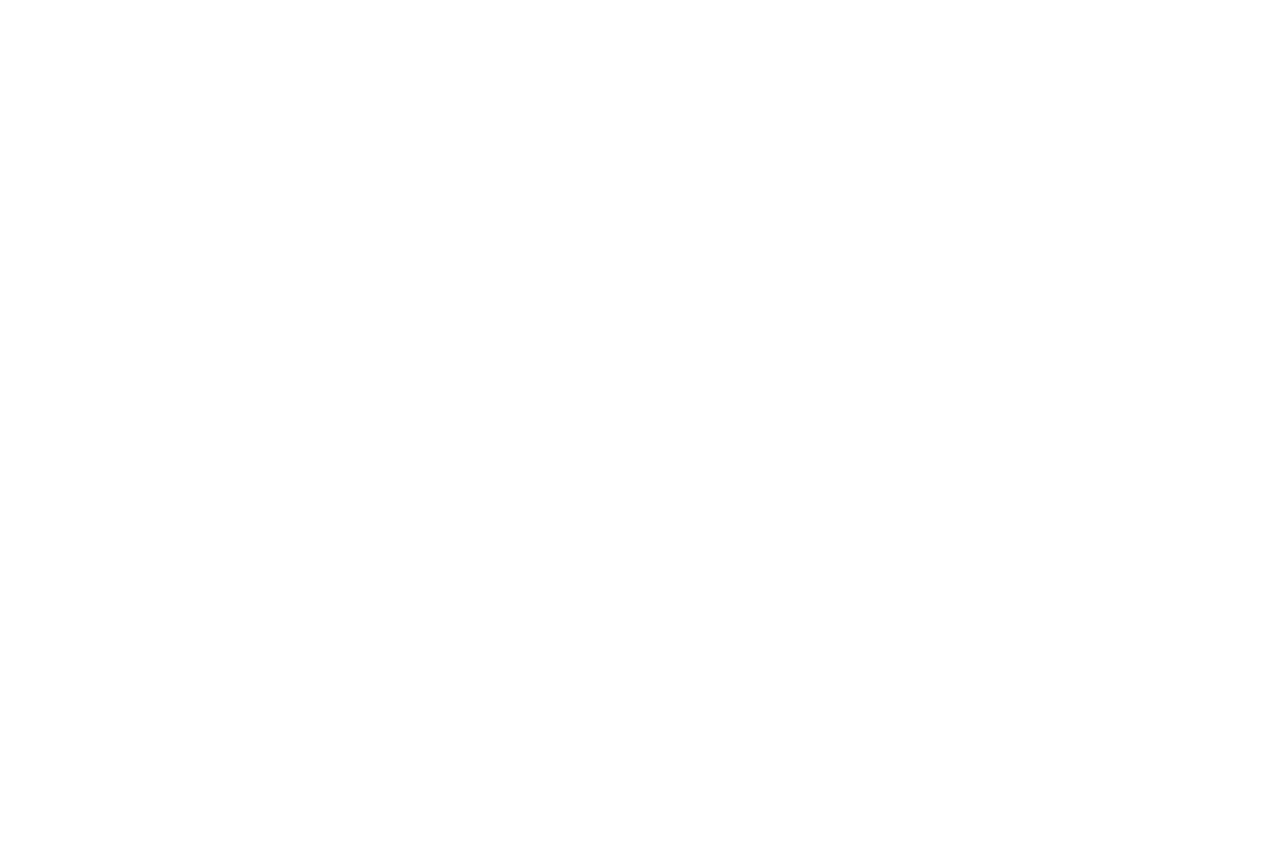
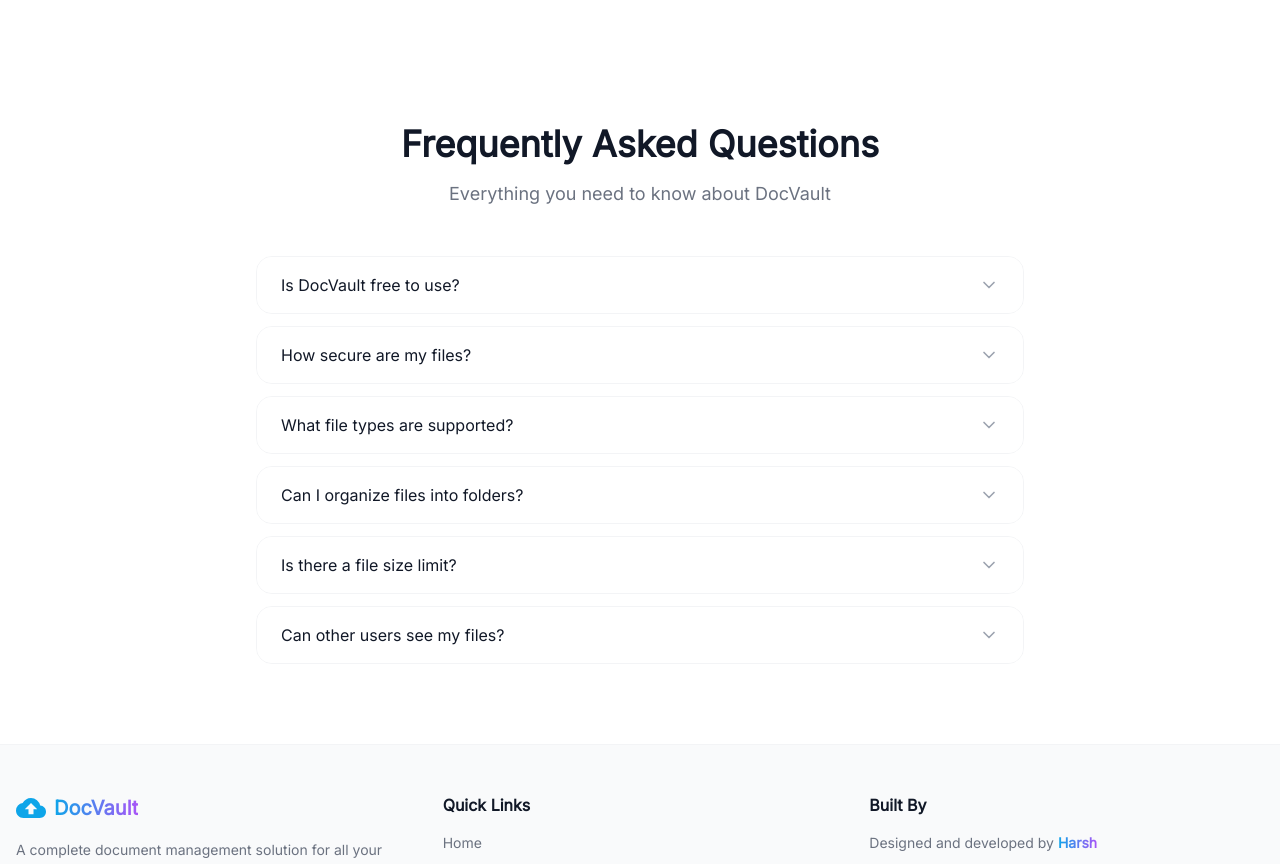
Before and after one commit to harshjha987/docvault-frontend, a React (Vite) app: page / in a window 1280 px wide. Shown: the part 1920-2784 px from the top of the page. Before the commit the page ends 1964 px from the top, so only its background shows below. Built offline with nearby package versions, Linux system fonts and the light colour scheme.

Commit message:
fix:improved folders and file rendering  dashboard

```diff
--- a/src/App.jsx
+++ b/src/App.jsx
@@ -11,6 +11,10 @@
 function ProtectedRoute({ children }) {
   const { token } = useAuth();
   return token ? children : <Navigate to="/login" />;
+}
+function PublicRoute({ children }) {
+  const { token } = useAuth();
+  return token ? <Navigate to="/dashboard" /> : children;
 }
 
 function App() {
@@ -27,15 +31,16 @@
                 </div>
               }
             />
-            <Route
-              path="/login"
-              element={
-                <div className="page-transition">
-                  <Login />{' '}
-                </div>
-              }
-            />
-            <Route path="/register" element={<Register />} />
+            <Route path="/login" element={
+    <PublicRoute>
+      <Login />
+    </PublicRoute>
+  } />
+  <Route path="/register" element={
+    <PublicRoute>
+      <Register />
+    </PublicRoute>
+  } />
             <Route
               path="/dashboard"
               element={
--- /dev/null
+++ b/src/components/Footer.jsx
@@ -0,0 +1,183 @@
+import { useState } from "react";
+import { Link } from "react-router-dom";
+import { MdCloudUpload } from "react-icons/md";
+import { FiChevronDown, FiChevronUp, FiGithub, FiLinkedin } from "react-icons/fi";
+
+const faqs = [
+  {
+    question: "Is DocVault free to use?",
+    answer:
+      "Yes, DocVault is completely free. Your files are stored securely on AWS S3 and metadata is saved in our database.",
+  },
+  {
+    question: "How secure are my files?",
+    answer:
+      "All files are stored on AWS S3 with private access. Every request is authenticated using JWT tokens. Only you can access your files.",
+  },
+  {
+    question: "What file types are supported?",
+    answer:
+      "DocVault supports all file types including PDFs, images, Word documents, Excel sheets, ZIP files and more.",
+  },
+  {
+    question: "Can I organize files into folders?",
+    answer:
+      "Yes, you can create folders and upload files directly into them. Click on any folder to view its contents.",
+  },
+  {
+    question: "Is there a file size limit?",
+    answer:
+      "Currently the maximum file size is 10MB per file. This limit may be increased in future updates.",
+  },
+  {
+    question: "Can other users see my files?",
+    answer:
+      "No. Every file is linked to your account. Other users cannot view, download or delete your files.",
+  },
+];
+
+function FaqItem({ question, answer }) {
+  const [open, setOpen] = useState(false);
+
+  return (
+    <div className="border border-gray-100 dark:border-gray-800 rounded-2xl overflow-hidden">
+      <button
+        onClick={() => setOpen(!open)}
+        className="w-full flex items-center justify-between px-6 py-4 text-left bg-white dark:bg-gray-900 hover:bg-gray-50
+dark:hover:bg-gray-800 transition">
+        <span className="font-medium text-gray-900 dark:text-white">
+          {question}
+        </span>
+        {open ? (
+          <FiChevronUp className="text-primary-500 text-xl flex-shrink-0 ml-4" />
+        ) : (
+          <FiChevronDown className="text-gray-400 text-xl flex-shrink-0 ml-4" />
+        )}
+      </button>
+      {open && (
+        <div className="px-6 py-4 bg-gray-50 dark:bg-gray-800 text-gray-500 dark:text-gray-400 leading-relaxed">
+          {answer}
+        </div>
+      )}
+    </div>
+  );
+}
+
+export default function Footer() {
+  return (
+    <>
+      {/* FAQ Section */}
+      <section className="py-20 px-4 bg-white dark:bg-gray-950">
+        <div className="max-w-3xl mx-auto">
+          <div className="text-center mb-12">
+            <h2 className="text-4xl font-bold text-gray-900 dark:text-white mb-4">
+              Frequently Asked Questions
+            </h2>
+            <p className="text-gray-500 dark:text-gray-400 text-lg">
+              Everything you need to know about DocVault
+            </p>
+          </div>
+
+          <div className="flex flex-col gap-3">
+            {faqs.map((faq, i) => (
+              <FaqItem key={i} question={faq.question} answer={faq.answer} />
+            ))}
+          </div>
+        </div>
+      </section>
+
+      {/* Footer */}
+      <footer className="bg-gray-50 dark:bg-gray-900 border-t border-gray-100 dark:border-gray-800">
+        <div className="max-w-7xl mx-auto px-4 py-12">
+          <div className="grid grid-cols-1 md:grid-cols-3 gap-8 mb-8">
+
+            {/* Brand */}
+            <div>
+              <Link to="/" className="inline-flex items-center gap-2 mb-4">
+                <MdCloudUpload className="text-primary-500 text-3xl" />
+                <span className="font-bold text-xl bg-gradient-to-r from-primary-500 to-purple-500 bg-clip-text text-transparent">
+                  DocVault
+                </span>
+              </Link>
+              <p className="text-gray-500 dark:text-gray-400 text-sm leading-relaxed">
+              A complete document management solution for all your personal and professional files.
+              </p>
+            </div>
+
+            {/* Links */}
+            <div>
+              <h3 className="font-semibold text-gray-900 dark:text-white mb-4">
+                Quick Links
+              </h3>
+              <div className="flex flex-col gap-2">
+                <Link to="/"
+                  className="text-gray-500 dark:text-gray-400 hover:text-primary-500 transition text-sm">
+                  Home
+                </Link>
+                <a href="#features"
+                  className="text-gray-500 dark:text-gray-400 hover:text-primary-500 transition text-sm">
+                  Features
+                </a>
+                <Link to="/register"
+                  className="text-gray-500 dark:text-gray-400 hover:text-primary-500 transition text-sm">
+                  Get Started
+                </Link>
+                <Link to="/login"
+                  className="text-gray-500 dark:text-gray-400 hover:text-primary-500 transition text-sm">
+                  Login
+                </Link>
+              </div>
+            </div>
+
+            {/* Built by */}
+            <div>
+              <h3 className="font-semibold text-gray-900 dark:text-white mb-4">
+                Built By
+              </h3>
+              <p className="text-gray-500 dark:text-gray-400 text-sm mb-4">
+                Designed and developed by{" "}
+                <span className="font-semibold bg-gradient-to-r from-primary-500 to-purple-500 bg-clip-text text-transparent">
+                  Harsh
+                </span>
+              </p>
+              <div className="flex gap-3">
+                <a
+                  href="https://github.com/harshjha987"
+                  target="_blank"
+                  rel="noopener noreferrer"
+                  className="p-2 rounded-full bg-gray-100 dark:bg-gray-800 text-gray-600 dark:text-gray-400 hover:text-primary-500
+hover:bg-primary-50 dark:hover:bg-primary-900/20 transition">
+                  <FiGithub className="text-xl" />
+                </a>
+                <a
+                  href="https://linkedin.com/in/hrjha987"
+                  target="_blank"
+                  rel="noopener noreferrer"
+                  className="p-2 rounded-full bg-gray-100 dark:bg-gray-800 text-gray-600 dark:text-gray-400 hover:text-primary-500
+hover:bg-primary-50 dark:hover:bg-primary-900/20 transition">
+                  <FiLinkedin className="text-xl" />
+                </a>
+              </div>
+            </div>
+          </div>
+
+          {/* Bottom Bar */}
+          <div className="border-t border-gray-100 dark:border-gray-800 pt-8 flex flex-col sm:flex-row items-center justify-between
+ gap-4">
+            <p className="text-gray-400 text-sm">
+              © 2026 DocVault. Built with ❤️ by Harsh
+            </p>
+            <div className="flex items-center gap-2 text-sm text-gray-400">
+              <span>All rights reserved.</span>
+              {/* <span className="font-medium text-primary-500">Spring Boot</span>
+              <span>+</span>
+              <span className="font-medium text-purple-500">React</span>
+              <span>+</span>
+              <span className="font-medium text-yellow-500">AWS S3</span> */}
+            </div>
+          </div>
+        </div>
+      </footer>
+    </>
+  );
+}
--- a/src/pages/Folders.jsx
+++ b/src/pages/Folders.jsx
@@ -69,9 +69,9 @@
   const handleFolderClick = async (folder) => {
     setSelectedFolder(folder);
     try {
-      const res = await getAllFiles();
-      const filtered = res.data.filter((file) => file.folderId === folder.id);
-      setFolderFiles(filtered);
+      const res = await getFilesByFolder(folder.id);
+      setFolderFiles(res.data);
+
     } catch (err) {
       console.error(err);
     }
--- a/src/pages/Landing.jsx
+++ b/src/pages/Landing.jsx
@@ -1,6 +1,8 @@
 import { Link } from 'react-router-dom';
 import Navbar from '../components/Navbar';
 import ScrollToTop from '../components/ScrollToTop';
+import { useAuth } from "../context/AuthContext";
+import Footer from "../components/Footer"
 import {
   MdCloudUpload,
   MdSecurity,
@@ -51,6 +53,10 @@
 ];
 
 export default function Landing() {
+  const { token } = useAuth();
+  if (token) {
+    return <Navigate to="/dashboard" />;
+  }
   return (
     <div className="min-h-screen bg-white dark:bg-gray-950 transition-colors duration-300">
       <Navbar />
@@ -86,22 +92,32 @@
           </p>
 
           {/* CTA Buttons */}
-          <div className=" animate-fadeInUp flex flex-col sm:flex-row gap-4 justify-center">
+          <div className="flex flex-col sm:flex-row gap-4 justify-center">
+    {token ? (
+      <Link
+        to="/dashboard"
+        className="flex items-center justify-center gap-2 bg-gradient-to-r from-primary-500 to-purple-500 text-white px-8 py-4
+  rounded-xl font-semibold text-lg hover:opacity-90 transition shadow-lg">
+        Go to Dashboard
+        <FiArrowRight />
+      </Link>
+    ) : (
+      <>
         <Link
           to="/register"
-              className="flex items-center justify-center gap-2 bg-gradient-to-r from-primary-500 to-purple-500 text-white px-8
-  py-4 rounded-xl font-semibold text-lg hover:opacity-90 transition shadow-lg shadow-primary-500/25"
-            >
+          className="flex items-center justify-center gap-2 bg-gradient-to-r from-primary-500 to-purple-500 text-white px-8 py-4
+  rounded-xl font-semibold text-lg hover:opacity-90 transition shadow-lg shadow-primary-500/25">
           Get Started Free
           <FiArrowRight />
         </Link>
         <Link
           to="/login"
           className="flex items-center justify-center gap-2 border-2 border-gray-200 dark:border-gray-700 text-gray-700
-  dark:text-gray-300 px-8 py-4 rounded-xl font-semibold text-lg hover:border-primary-500 dark:hover:border-primary-500 transition"
-            >
+  dark:text-gray-300 px-8 py-4 rounded-xl font-semibold text-lg hover:border-primary-500 transition">
           Login
         </Link>
+      </>
+    )}
   </div>
         </div>
 
@@ -182,7 +198,7 @@
           </Link>
         </div>
       </section>
-
+              <Footer />
       <ScrollToTop />
     </div>
   );
--- a/src/services/api.js
+++ b/src/services/api.js
@@ -34,3 +34,5 @@
 export const getFolders = () => api.get('/folders/allFolders');
 export const createFolder = (data) => api.post('/folders/create', data);
 export const deleteFolder = (id) => api.delete(`/folders/${id}`);
+export const getFilesByFolder = (folderId) =>
+      api.get(`/files/folders/${folderId}/files`);
```
Also changed, not shown: vercel.json (added). Lines whose indentation alone changed are shown as unchanged.
